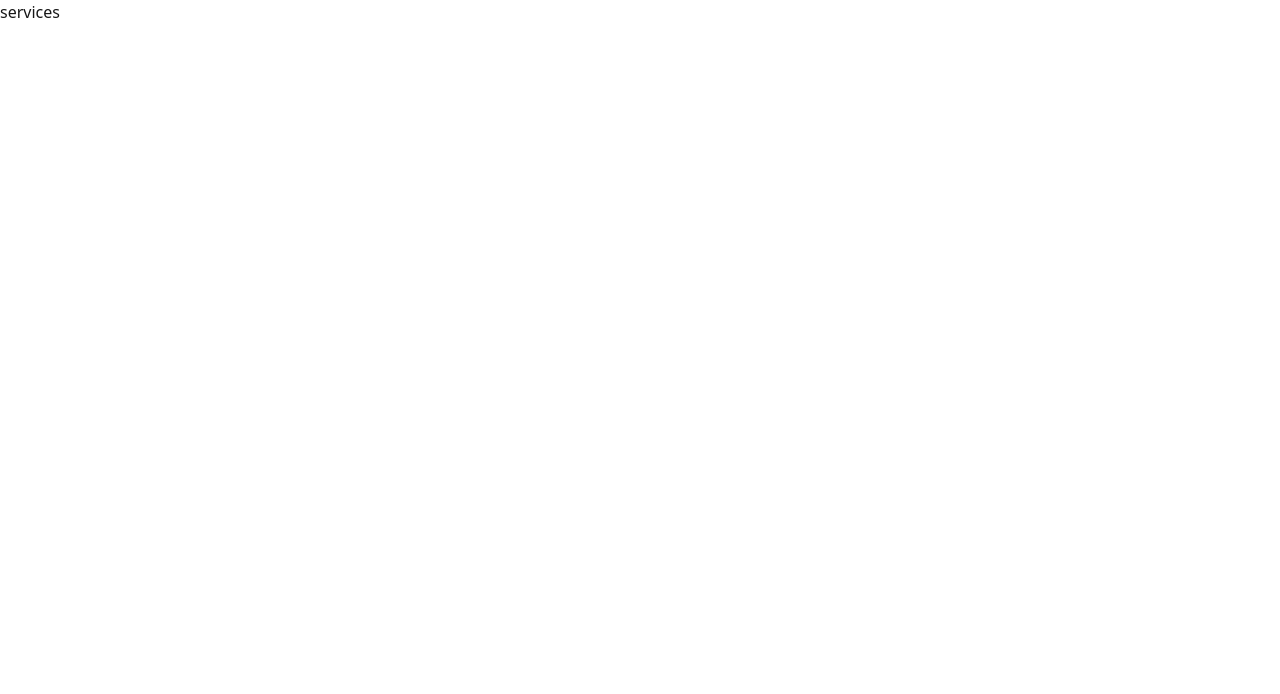
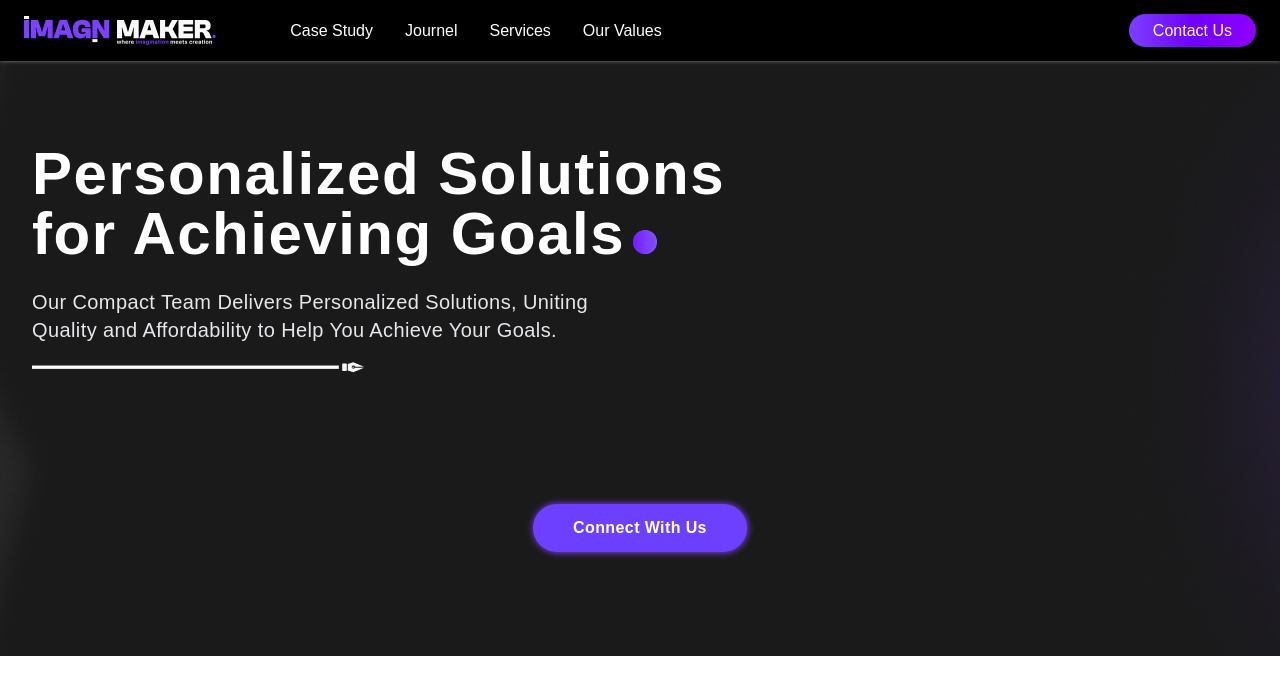
Before and after one commit to wasijatt/Imaginmaker.com, a Next.js app: page /services in a window 1280 px wide. Shown: the top 694 px of the page. Built offline with nearby package versions, Linux system fonts and the light colour scheme; a web font is replaced by a local one.

Commit message:
services page

```diff
--- a/src/components/casestudy/CaseStudyHero.js
+++ b/src/components/casestudy/CaseStudyHero.js
@@ -21,10 +21,10 @@ export default function CaseStudyFirstSection() {
 
       {/* Content Container */}
       <div className="relative z-10 mx-auto max-w-7xl px-8 py-20 sm:px-6 lg:px-8">
-        <div className="flex flex-col ">
-          <div className="max-w-2xl 2xl:mb-32 mb-10 relative md:top-[4rem]">
+        <div className="flex flex-col mt-10">
+          <div className="max-w-2xl 2xl:mb-32 mb-10 relative md:top-[4rem] ">
             {/* Heading with Purple Dot */}
-            <h1 className="mb-6 text-5xl font-bold tracking-tight text-white sm:text-6xl lg:text-7xl">
+            <h1 className="mb-6 -mt-4 text-5xl font-bold tracking-tight text-white sm:text-6xl lg:text-7xl">
               Case Study
               <br />
               Analysis
--- a/src/components/casestudy/thirdSection.js
+++ b/src/components/casestudy/thirdSection.js
@@ -29,7 +29,7 @@ const ContactSection = () => {
           <div>
             <Button
               variant="secondary"
-              className={`${satoshi.className} bg-[#6D40FF] shadow-[0.5px_0.2px_7px_0.2px_rgba(125,64,255,55)] text-white px-9 py-3 text-lg hover:bg-purple-700 rounded-full font-bold`}
+              className={`${satoshi.className} bg-[#6D40FF] shadow-[0.5px_0.2px_7px_0.2px_rgba(125,64,255,55)] text-white px-9 py-3 text-lg hover:bg-[#7D40FF] rounded-full font-bold`}
             >
               Contact Us
             </Button>
@@ -65,9 +65,9 @@ const ContactSection = () => {
             </div>
             <Button
               variant="secondary"
-              className={`${satoshi.className} w-full bg-[#6D40FF] shadow-[0.5px_0.2px_7px_0.2px_rgba(125,64,255,55)] text-white px-9 py-4 rounded-full text-lg hover:bg-purple-700 md:w-auto font-bold`}
+              className={`${satoshi.className} w-full bg-[#6D40FF] shadow-[0.5px_0.2px_7px_0.2px_rgba(125,64,255,55)] text-white px-9 py-4 rounded-full text-lg hover:bg-[#7D40FF] md:w-auto font-bold`}
             >
-              Let&apos;s work together
+              Let&apos;s Connect
             </Button>
           </div>
         </div>
--- /dev/null
+++ b/src/components/services/firstSection.js
@@ -0,0 +1,64 @@
+import { clashGrotesk } from '@/lib/clashGroteskfont';
+import { satoshi } from '@/lib/fonts';
+import Image from 'next/image';
+
+export default function ServicesFirstSection() {
+  return (
+    <section className="relative min-h-[600px] w-full overflow-hidden">
+      {/* Background Image */}
+      <div className="absolute inset-0 z-0">
+        <Image
+          src="/HeroSection/herobg.jpg"
+          alt="Background"
+          fill
+          className="object-cover brightness-100"
+          priority
+        />
+      </div>
+
+      {/* Content Container */}
+      <div className="relative z-10 mx-auto max-w-7xl px-8 py-20 sm:px-6 lg:px-8 min-h-[600px] 2xl:mt-18 lg:mt-6 2xl:top-24 top-10 mb-8">
+        <div className={`${clashGrotesk.className} max-w-3xl tracking-wide`}>
+          {/* Heading with Purple Dot */}
+          <h1 className="mb-6 text-4xl font-bold tracking-wide text-white sm:text-5xl md:text-6xl lg:text-6xl">
+            Personalized Solutions
+            <br />
+            <span className="flex items-center">
+              for Achieving Goals
+              <Image
+                src="/services/circle.svg"
+                alt=""
+                width={8}
+                height={8}
+                className="hidden md:block ml-2 h-2 w-2 rounded-full bg-[#6D40FF] sm:h-6 sm:w-6 relative top-0 right-[0rem] max-sm:top-[1.6rem] max-sm:right-[12.7rem] md:right-[0rem] 2xl:left-[0rem] 2xl:top-[0.5rem] md:top-[0.5rem] sm:top-[0rem] sm:right-[0rem]"
+              />
+            </span>
+          </h1>
+
+          {/* Description */}
+          <div className="relative mb-8 max-w-xl">
+            <p className="text-lg text-gray-200 sm:text-xl ">
+              Our Compact Team Delivers Personalized Solutions, Uniting Quality and Affordability to Help You Achieve Your Goals.
+            </p>
+            <div className="mt-2 2xl:mt-4">
+              <Image
+                src="/casestudy/arrowsvg.svg"
+                alt="Arrow"
+                width={332}
+                height={332}
+                className="w-43 h-8"
+              />
+            </div>
+          </div>
+
+          {/* CTA Button */}
+          <div className="absolute bottom-28 left-0 right-0 flex justify-center w-full">
+            <button className={`${satoshi.className} rounded-full bg-[#6D40FF] shadow-[0.5px_0.2px_7px_0.2px_rgba(125,64,255,55)]  px-8 py-3 text-base text-white transition-all hover:bg-[#7D40FF] focus:outline-none focus:ring-2 focus:ring-purple-500 focus:ring-offset-2 sm:px-10 font-bold`}>
+              Connect With Us
+            </button>
+          </div>
+        </div>
+      </div>
+    </section>
+  );
+}
--- a/src/pages/services.js
+++ b/src/pages/services.js
@@ -1,9 +1,17 @@
-import React from 'react'
+import { useState } from 'react';
+import { Search } from 'lucide-react';
+import { clashGrotesk } from '@/lib/clashGroteskfont';
+import { satoshi } from '@/lib/fonts';
+import Navbar from '@/components/Navbar';
+import ServicesFirstSection from '@/components/services/firstSection';
 
-const services = () => {
+export default function services() {
+
+
   return (
-    <div>services</div>
+    <main className={`${clashGrotesk.className} ${satoshi.className}`}>
+      <Navbar />
+      <ServicesFirstSection />
+    </main>
   )
 }
-
-export default services
```
Also changed, not shown: public/services/circle.svg (added).
